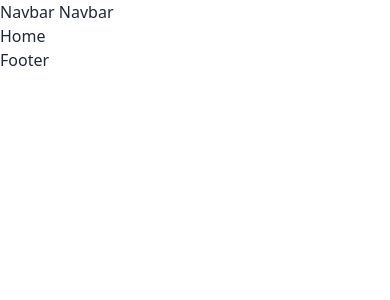
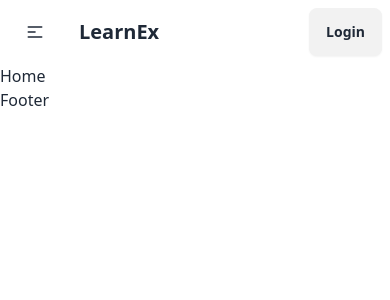
Before and after one commit to adibahbab4108/language-exchange, a React (Vite) app: page / in a window 390 px wide. Shown: the top 300 px of the page. Built offline with nearby package versions, Linux system fonts and the light colour scheme.

Commit message:
navbars route decleration done

```diff
--- a/src/components/Navbar.jsx
+++ b/src/components/Navbar.jsx
@@ -1,10 +1,47 @@
 import React from 'react';
+import { NavLink } from 'react-router-dom';
 
 const Navbar = () => {
     return (
-        <div>
-            Navbar
-            Navbar
+        <div className="navbar bg-base-100">
+            <div className="navbar-start">
+                <div className="dropdown">
+                    <div tabIndex={0} role="button" className="btn btn-ghost lg:hidden">
+                        <svg
+                            xmlns="http://www.w3.org/2000/svg"
+                            className="h-5 w-5"
+                            fill="none"
+                            viewBox="0 0 24 24"
+                            stroke="currentColor">
+                            <path
+                                strokeLinecap="round"
+                                strokeLinejoin="round"
+                                strokeWidth="2"
+                                d="M4 6h16M4 12h8m-8 6h16" />
+                        </svg>
+                    </div>
+                    <ul
+                        tabIndex={0}
+                        className="menu menu-sm dropdown-content bg-base-100 rounded-box z-[1] mt-3 w-52 p-2 shadow">
+                       <NavLink to='/'>Home</NavLink>
+                       <NavLink to='/find-tutors'>Find Tutors</NavLink>
+                       <NavLink to='/add-tutorials'>Add Tutorials</NavLink>
+                       <NavLink to='/my-tutorials'>My Tutorials</NavLink>
+                       <NavLink to='/my-booked-tutors'>My booked tutors</NavLink>
+                    </ul>
+                </div>
+                <a className="btn btn-ghost text-xl">LearnEx</a>
+            </div>
+            <div className="navbar-center hidden lg:flex">
+                <ul className="menu menu-horizontal px-1">
+                    <li><a>Item 1</a></li>
+
+                    <li><a>Item 3</a></li>
+                </ul>
+            </div>
+            <div className="navbar-end">
+                <a className="btn">Login</a>
+            </div>
         </div>
     );
 };
--- /dev/null
+++ b/src/pages/AddTutorials.jsx
@@ -0,0 +1,11 @@
+import React from 'react';
+
+const AddTutorials = () => {
+    return (
+        <div>
+            AddTutors
+        </div>
+    );
+};
+
+export default AddTutorials;
--- /dev/null
+++ b/src/pages/FindTutors.jsx
@@ -0,0 +1,12 @@
+import React from 'react';
+
+const FindTutors = () => {
+    return (
+        <div>
+            FindTutors
+
+        </div>
+    );
+};
+
+export default FindTutors;
--- /dev/null
+++ b/src/pages/MyBookedTutors.jsx
@@ -0,0 +1,10 @@
+
+const MyBookedTutors = () => {
+    return (
+        <div>
+            MyBookedTutors
+        </div>
+    );
+};
+
+export default MyBookedTutors;
--- /dev/null
+++ b/src/pages/MyTutorials.jsx
@@ -0,0 +1,11 @@
+import React from 'react';
+
+const MyTutorials = () => {
+    return (
+        <div>
+            MyTutors
+        </div>
+    );
+};
+
+export default MyTutorials;
```
Also changed, not shown: src/routers/router.jsx (+21 -1 lines), src/pages/Home.jsx (renamed from src/pages/Home/Home.jsx).
